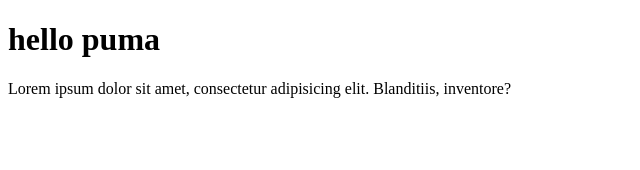
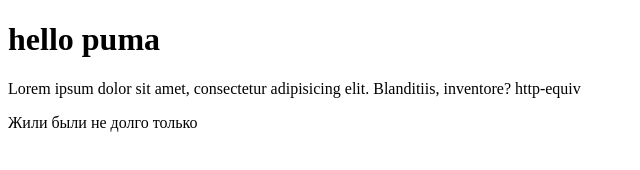
Before and after one commit to MAKCIMELIANO/puma, a plain HTML site: page index.html in a window 1280 px wide. Shown: the whole page, without its empty margins (0-640 px from the left). Drawn offline with Linux system fonts and the light colour scheme.

Commit message:
жили были

```diff
--- a/index.html
+++ b/index.html
@@ -10,7 +10,8 @@
     <h1>hello puma</h1>
     <p>
       Lorem ipsum dolor sit amet, consectetur adipisicing elit. Blanditiis,
-      inventore?
+      inventore? http-equiv
     </p>
+    <p>Жили были не долго только</p>
   </body>
 </html>
```
